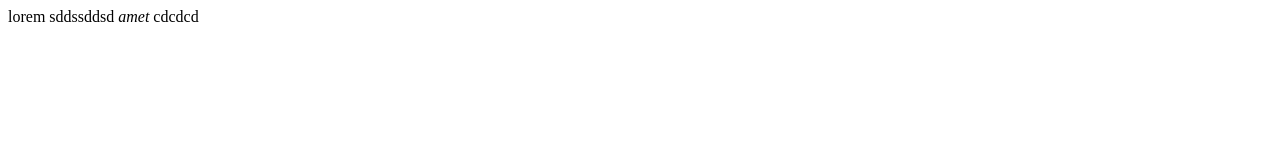
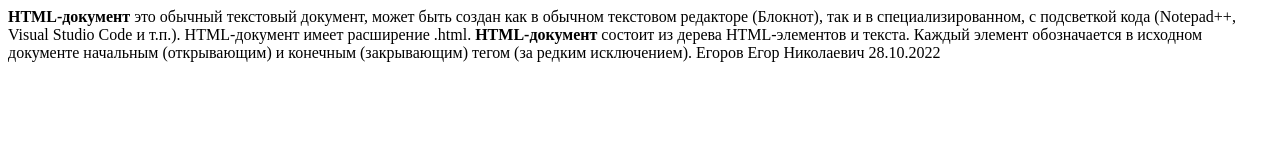
Before and after one commit to EgorovEgor12/Egorov-base-html, a plain HTML site: page index.html in a window 1280 px wide. Drawn offline with Linux system fonts and the light colour scheme.

Commit message:
feat: add idex.html to gh-pages

```diff
--- a/index.html
+++ b/index.html
@@ -1,5 +1,17 @@
+ <!DOCTYPE html>
+<html lang="en">
+<head>
+	<meta charset="UTF-8">
+	<meta http-equiv="X-UA-Compatible" content="IE=edge">
+	<meta name="viewport" content="width=device-width, initial-scale=1.0">
+	<title>Document</title>
+</head>
 <body>
-	<p>
-	    lorem sddssddsd <i>amet</i> cdcdcd
-	</p>
+	<b>HTML-документ</b> это обычный текстовый документ, может быть создан как в обычном текстовом редакторе
+	(Блокнот), так и в специализированном, с подсветкой кода (Notepad++, Visual Studio Code и т.п.). HTML-документ
+	имеет расширение .html.
+	<b>HTML-документ</b> состоит из дерева HTML-элементов и текста. Каждый элемент обозначается в исходном
+	документе начальным (открывающим) и конечным (закрывающим) тегом (за редким исключением).
+	Егоров Егор Николаевич 28.10.2022
 </body>
+</html>
```
